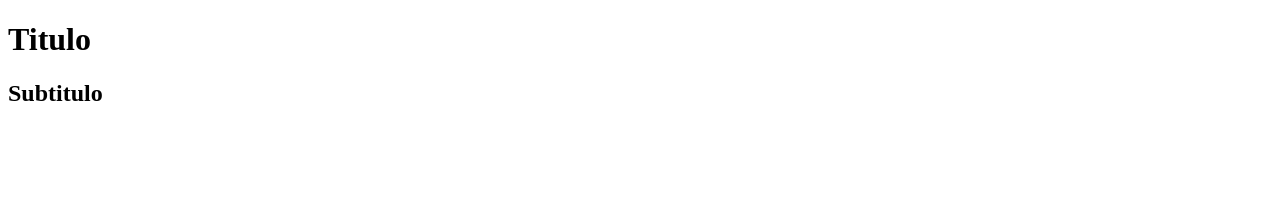
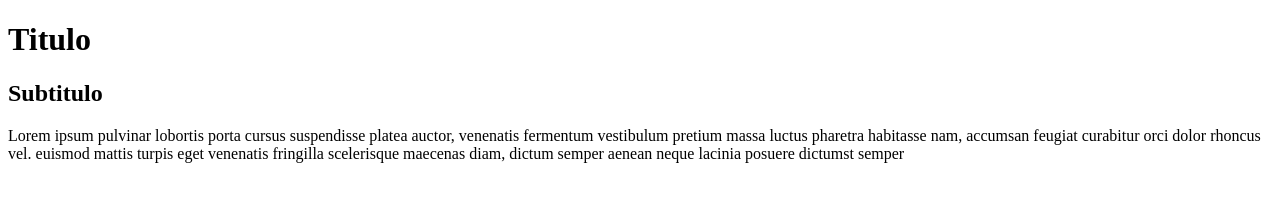
Before and after one commit to GuilhermeAndre2/LandingPageSenai, a plain HTML site: page index.html in a window 1280 px wide. Drawn offline with Linux system fonts and the light colour scheme.

Commit message:
texto adicionado

```diff
--- a/index.html
+++ b/index.html
@@ -9,7 +9,9 @@
 
     <h1>Titulo</h1>
     <h2>Subtitulo</h2>
-
+    <p>
+        Lorem ipsum pulvinar lobortis porta cursus suspendisse platea auctor, venenatis fermentum vestibulum pretium massa luctus pharetra habitasse nam, accumsan feugiat curabitur orci dolor rhoncus vel. euismod mattis turpis eget venenatis fringilla scelerisque maecenas diam, dictum semper aenean neque lacinia posuere dictumst semper
+    </p>
 
 </body>
 </html>
```
